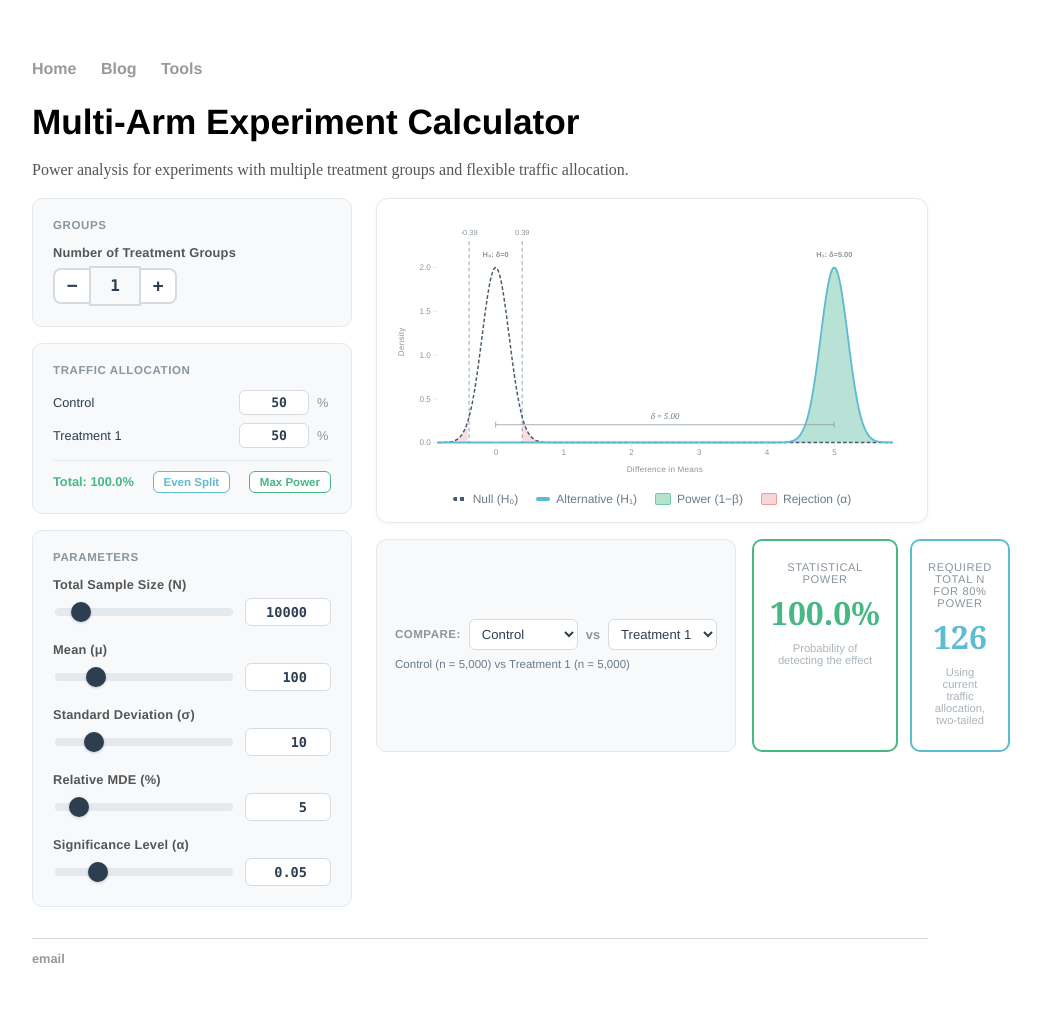
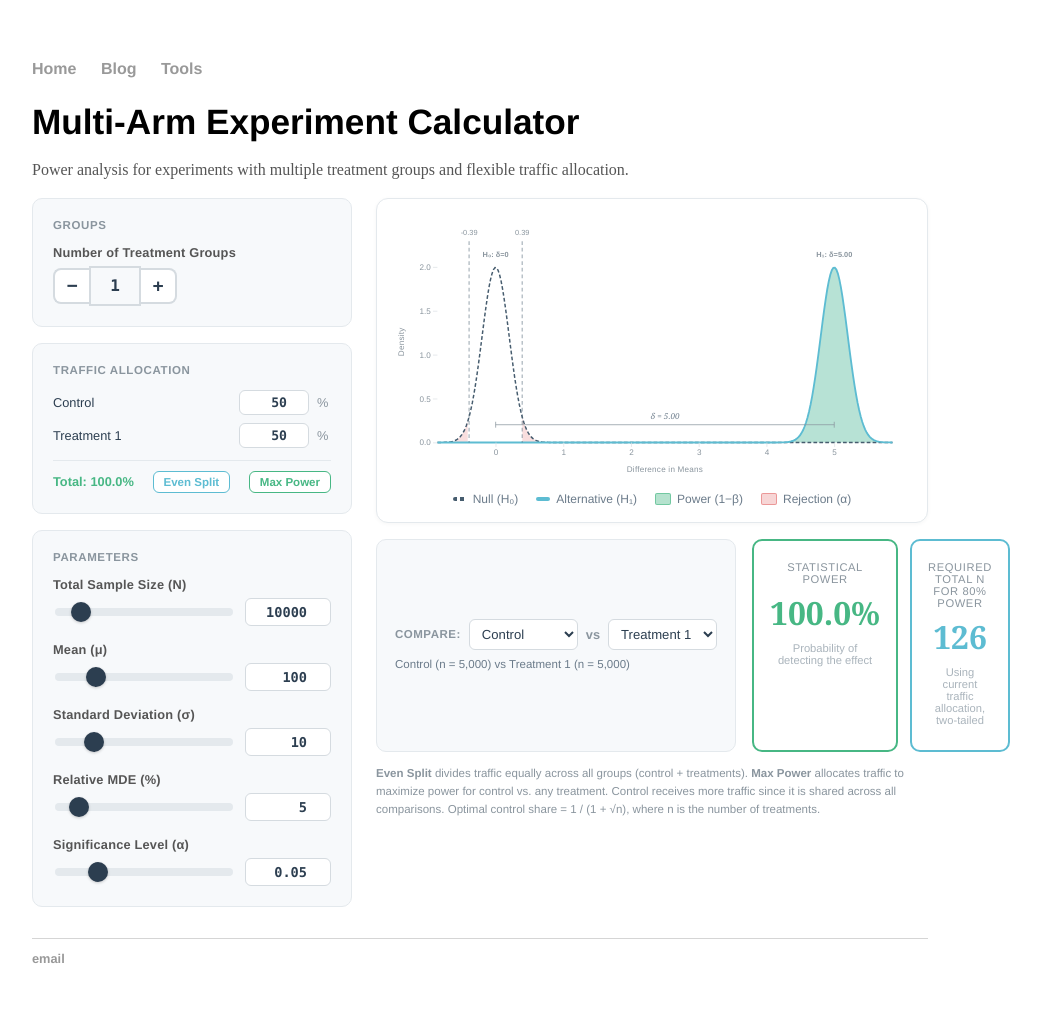
Before and after one commit to Archisman-Roy/Archisman-Roy.github.io, a Jekyll site: the page built from tools/multi-arm-calculator/index.html, in a window 1280 px wide. Shown: the whole page, without its empty margins (160-1201 px from the left). Built offline with Jekyll 4.4.1, drawn with Linux system fonts in a browser that asks for light colours.

Commit message:
Add explanatory note for Even Split and Max Power buttons
Co-Authored-By: Claude Opus 4.6 <noreply@anthropic.com>

```diff
--- a/tools/multi-arm-calculator/index.html
+++ b/tools/multi-arm-calculator/index.html
@@ -235,6 +235,13 @@ title: Multi-Arm Experiment Calculator
 }
 .btn-max-power:hover {
     background: #f0faf5;
+}
+.alloc-note {
+    font-family: 'Helvetica', 'Arial', sans-serif;
+    font-size: 0.72em;
+    color: #8a959e;
+    line-height: 1.6;
+    margin-top: 12px;
 }
 
 /* Below-chart area */
@@ -546,6 +553,12 @@ title: Multi-Arm Experiment Calculator
                     <div class="result-detail">Using current traffic allocation, two-tailed</div>
                 </div>
                 </div>
+            </div>
+            <div class="alloc-note">
+                <strong>Even Split</strong> divides traffic equally across all groups (control + treatments).
+                <strong>Max Power</strong> allocates traffic to maximize power for control vs. any treatment.
+                Control receives more traffic since it is shared across all comparisons.
+                Optimal control share = 1 / (1 + &radic;n), where n is the number of treatments.
             </div>
         </div>
     </div>
```
